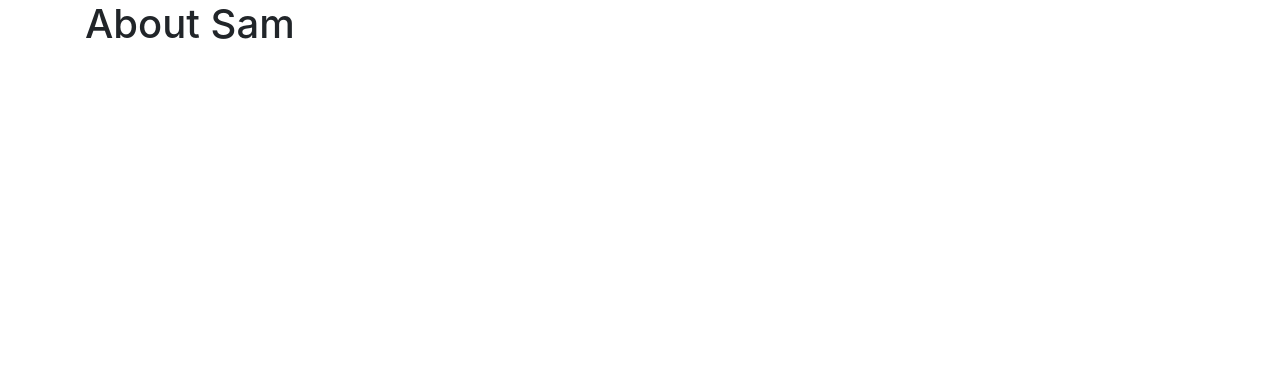
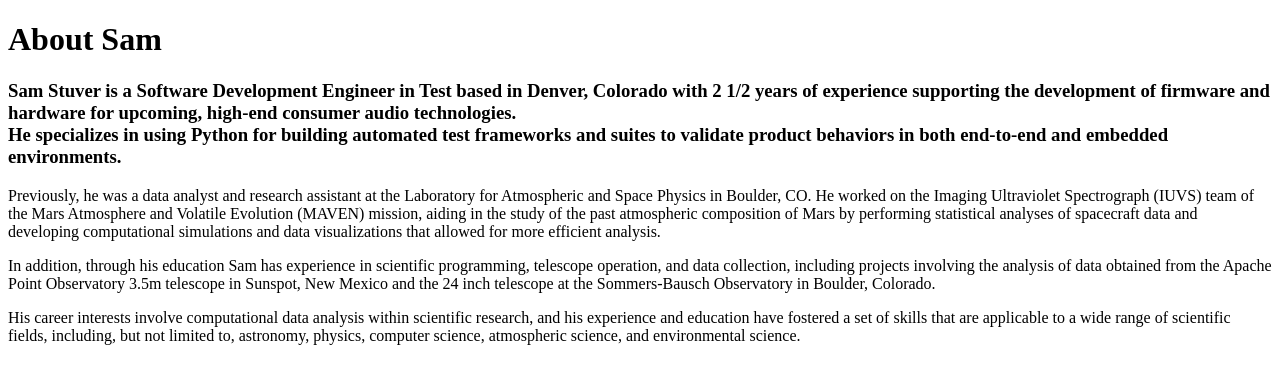
Before and after one commit to SamuelStuver/FlaskPortfolio, a Flask app: page /about in a window 1280 px wide. Shown: the top 384 px of the page. Run offline with Flask 2, Linux system fonts and the light colour scheme; some libraries are stand-ins or nearby versions.

Commit message:
some refactoring

```diff
--- a/app.py
+++ b/app.py
@@ -1,4 +1,4 @@
-from flask import Flask, render_template
+from flask import Flask, render_template, url_for
 
 app = Flask(__name__)
 app.config['DEBUG'] = True
@@ -24,6 +24,7 @@ posts = [
 def home():
     return render_template('home.html', posts=posts)
 
+
 @app.route('/about')
 def about():
     return render_template('about.html', title="About")
--- a/templates/about.html
+++ b/templates/about.html
@@ -1,4 +1,24 @@
 {% extends "layout.html" %}
 {% block content %}
     <h1>About Sam</h1>
+    <h3>Sam Stuver is a Software Development Engineer in Test based in Denver, Colorado with 2 1/2
+        years of experience supporting the development of firmware and hardware for upcoming, high-end
+        consumer audio technologies.<br>
+        He specializes in using Python for building automated test frameworks and suites to validate
+        product behaviors in both end-to-end and embedded environments.</h3>
+
+    <p>Previously, he was a data analyst and research assistant at the Laboratory for Atmospheric and Space Physics
+        in Boulder, CO. He worked on the Imaging Ultraviolet Spectrograph (IUVS) team of the Mars Atmosphere and
+        Volatile Evolution (MAVEN) mission, aiding in the study of the past atmospheric composition of Mars by
+        performing statistical analyses of spacecraft data and developing computational simulations and
+        data visualizations that allowed for more efficient analysis.</p>
+
+    <p>In addition, through his education Sam has experience in scientific programming, telescope operation, and
+        data collection, including projects involving the analysis of data obtained from the Apache Point
+        Observatory 3.5m telescope in Sunspot, New Mexico and the 24 inch telescope at the
+        Sommers-Bausch Observatory in Boulder, Colorado.</p>
+
+    <p>His career interests involve computational data analysis within scientific research, and his experience
+        and education have fostered a set of skills that are applicable to a wide range of scientific fields,
+        including, but not limited to, astronomy, physics, computer science, atmospheric science, and environmental science. </p>
 {% endblock content%}
--- a/templates/home.html
+++ b/templates/home.html
@@ -1,5 +1,6 @@
 {% extends "layout.html" %}
 {% block content %}
+    <h1>Sam Stuver</h1>
     {% for post in posts %}
         <h1>{{ post.title }}</h1>
         <p>By {{ post.author }} on {{ post.date_posted }}</p>
--- a/templates/layout.html
+++ b/templates/layout.html
@@ -5,8 +5,8 @@
     <meta charset="utf-8">
     <meta name="viewport" content="width=device-width, initial-scale=1, shrink-to-fit=no">
 
-    <!-- Bootstrap CSS -->
-    <link rel="stylesheet" href="https://stackpath.bootstrapcdn.com/bootstrap/4.4.1/css/bootstrap.min.css" integrity="sha384-Vkoo8x4CGsO3+Hhxv8T/Q5PaXtkKtu6ug5TOeNV6gBiFeWPGFN9MuhOf23Q9Ifjh" crossorigin="anonymous">
+    <!-- CSS -->
+    <link rel="stylesheet" type="text/css" href="{{ url_for('static', filename='main.css') }}">
 
     {% if title %}
         <title>Sam Stuver - {{ title }}</title>
@@ -15,16 +15,11 @@
     {% endif %}
 </head>
 <body>
-    <div class="container">
-        {% block content %}{% endblock %}
+
+    <div>
+      {% block content %}{% endblock %}
     </div>
-
     <!-- Optional JavaScript -->
-    <!-- jQuery first, then Popper.js, then Bootstrap JS -->
-    <script src="https://code.jquery.com/jquery-3.4.1.slim.min.js" integrity="sha384-J6qa4849blE2+poT4WnyKhv5vZF5SrPo0iEjwBvKU7imGFAV0wwj1yYfoRSJoZ+n" crossorigin="anonymous"></script>
-    <script src="https://cdn.jsdelivr.net/npm/popper.js@1.16.0/dist/umd/popper.min.js" integrity="sha384-Q6E9RHvbIyZFJoft+2mJbHaEWldlvI9IOYy5n3zV9zzTtmI3UksdQRVvoxMfooAo" crossorigin="anonymous"></script>
-    <script src="https://stackpath.bootstrapcdn.com/bootstrap/4.4.1/js/bootstrap.min.js" integrity="sha384-wfSDF2E50Y2D1uUdj0O3uMBJnjuUD4Ih7YwaYd1iqfktj0Uod8GCExl3Og8ifwB6" crossorigin="anonymous"></script>
-
 </body>
 
 </html>
```
Also changed, not shown: requirements.txt (added, +11 -0 lines), static/main.css (added).
